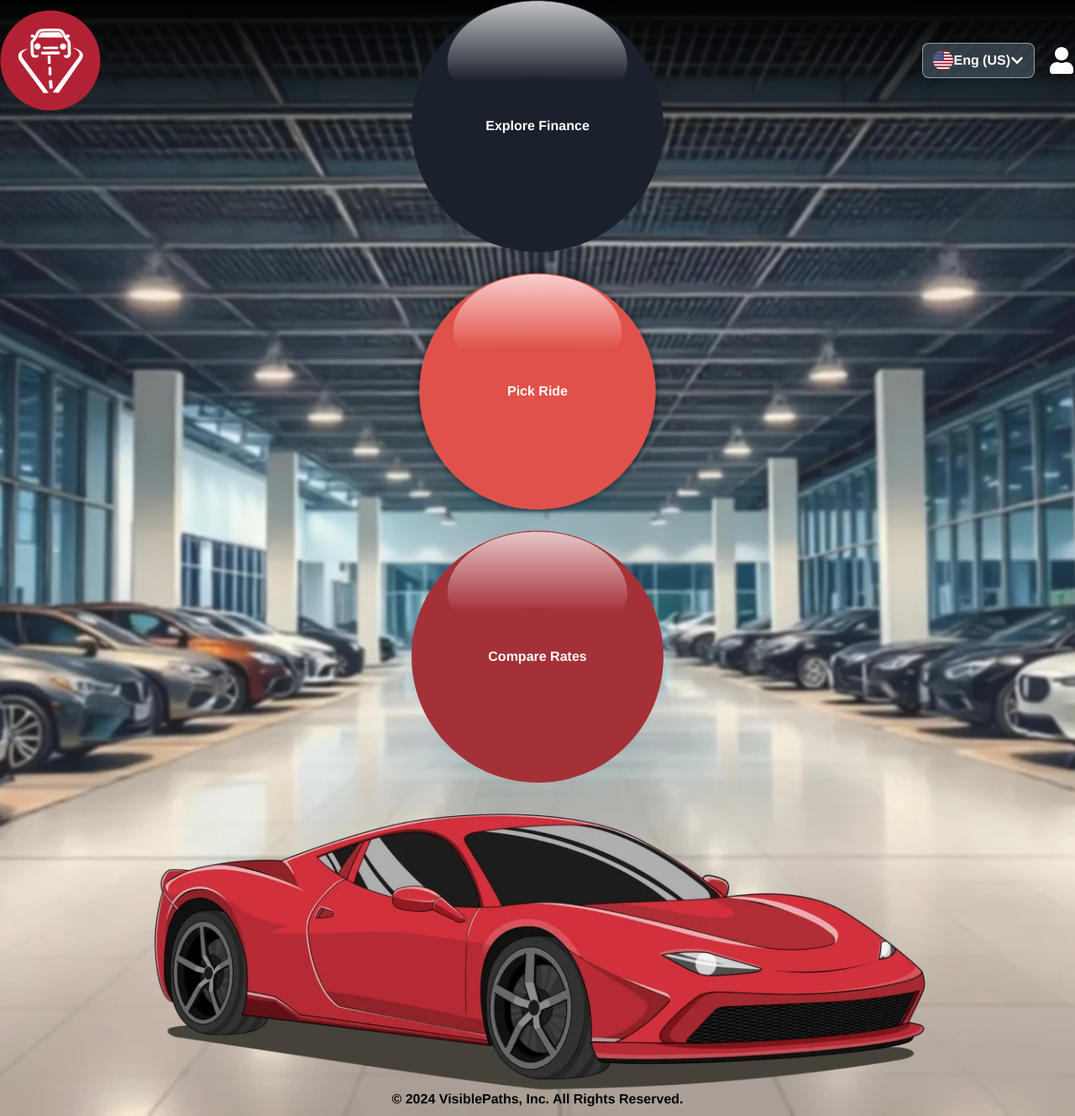
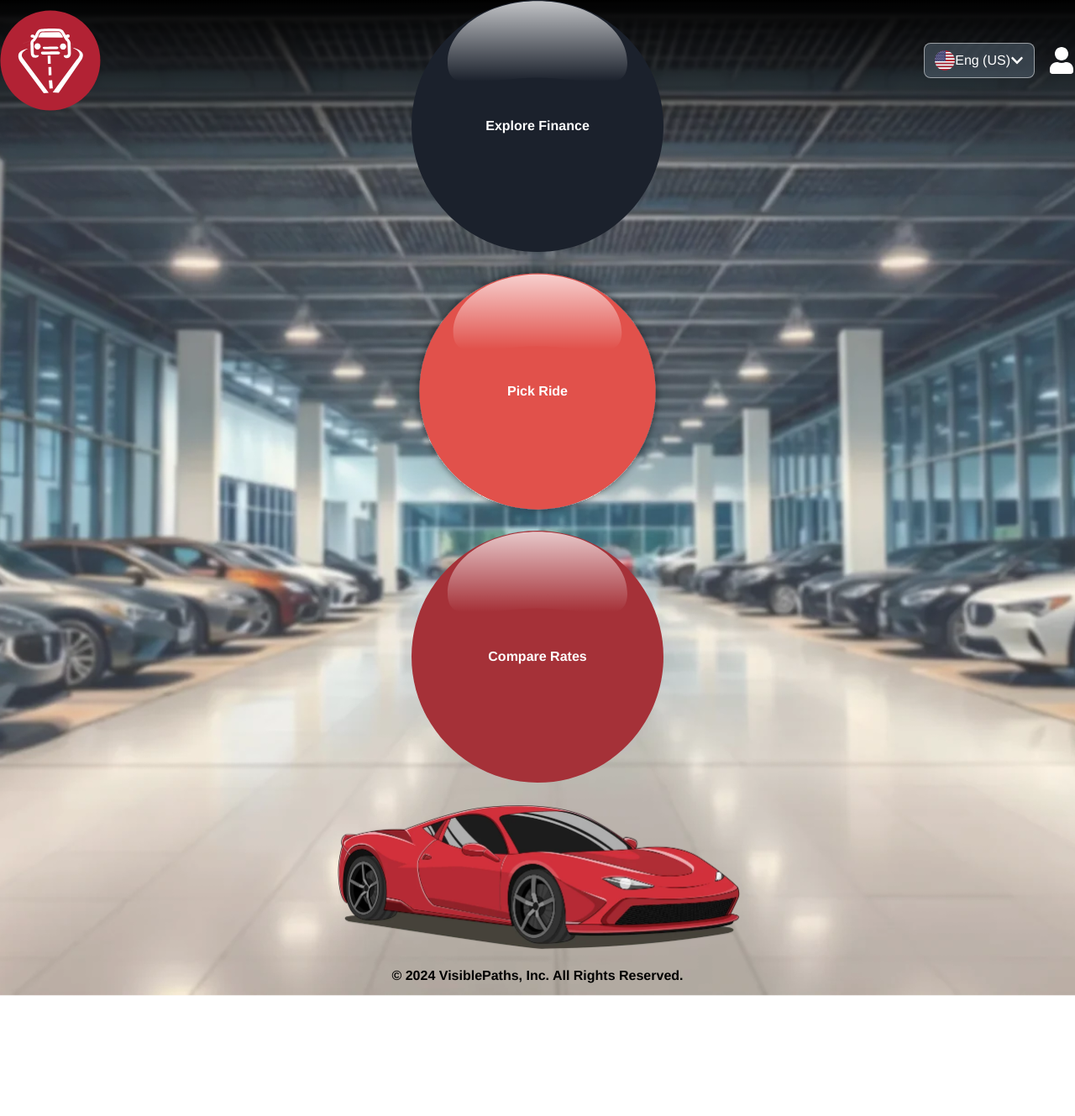
Before and after one commit to Abulkalam-Asif/visible-paths-portal, a Next.js app: page / in a window 1280 px wide. Shown: the whole page at 84% size. After the commit the page ends 1186 px from the top, so only its background shows below. Built offline with nearby package versions, Linux system fonts and the light colour scheme; what fluid-tailwind would draw is missing.

Commit message:
header and homepage modified

```diff
--- a/src/components/general/Footer.tsx
+++ b/src/components/general/Footer.tsx
@@ -4,7 +4,7 @@ const Footer = () => {
   return (
     <>
       <footer className="w-full absolute -translate-y-full">
-        <p className="w-full text-center font-bold text-sm pb-2 lg:~lg:~text-sm/lg lg:~lg:~pb-2/4">
+        <p className="w-full text-center font-bold text-sm pb-3">
           &copy; 2024 VisiblePaths, Inc. All Rights Reserved.
         </p>
       </footer>
--- a/src/components/general/Header.tsx
+++ b/src/components/general/Header.tsx
@@ -21,7 +21,7 @@ const Header = () => {
   return (
     <>
       <header className="absolute top-0 left-0 right-0 bg-gradient-to-b from-black/100 to-black/0 lg:from-black/0">
-        <div className="~lg:~max-w-3xl/7xl mx-auto ~px-4/8 pt-3 pb-6 flex flex-col gap-3 lg:~lg:~pt-5/10 lg:~lg:~pb-3/6">
+        <div className="max-w-8xl mx-auto ~px-4/8 pt-3 pb-6 flex flex-col gap-2 lg:~lg:~pt-5/10">
           <div className="flex items-center justify-between">
             <div className="flex items-center lg:~lg:~gap-2/4">
               <Link href={"/"}>
@@ -31,10 +31,10 @@ const Header = () => {
                   width={120}
                   height={120}
                   priority={true}
-                  className="~/lg:~w-14/20 ~/lg:~h-14/20 lg:~lg:~w-20/40 lg:~lg:~h-20/40"
+                  className="~/lg:~w-14/20 ~/lg:~h-14/20 lg:~lg:~w-20/32 lg:~lg:~h-20/32"
                 />
               </Link>
-              <h1 className="hidden lg:block lg:~lg:~text-lg/4.5xl text-white font-bold px-[0.25em] py-[0.25em] bg-[#4D5C69]/5 border-[0.1px] border-white/30 bg-blur-[2px] rounded">
+              <h1 className="hidden lg:block text-white font-bold px-[0.25em] py-[0.25em] bg-[#4D5C69]/5 border-[0.1px] border-white/30 bg-blur-[2px] rounded lg:~lg:~text-lg/4xl">
                 {heading}
               </h1>
             </div>
--- a/src/components/general/HeaderLangDropdown.tsx
+++ b/src/components/general/HeaderLangDropdown.tsx
@@ -43,7 +43,7 @@ const HeaderLangDropdown = () => {
         ref={dropownRef}
         className="relative bg-[#4D5C69]/60 border-[.25px] rounded-lg border-white/50">
         <button
-          className="text-white font-semibold text-xs flex items-center ~gap-2/4 px-[0.75em] py-[0.5em] lg:~lg:~text-sm/2xl"
+          className="text-white font text-xs flex items-center ~gap-2/4 px-[0.75em] py-[0.5em] lg:~lg:~text-sm/2xl"
           onClick={() => {
             setIsExpanded(prev => !prev);
           }}>
@@ -71,7 +71,7 @@ const HeaderLangDropdown = () => {
             {Object.keys(languages).map((lang: string) => (
               <button
                 key={lang}
-                className="text-white font-semibold text-xs flex items-center ~gap-2/4 px-[0.75em] py-[0.5em] lg:~lg:~text-sm/2xl"
+                className="text-white font text-xs flex items-center ~gap-2/4 px-[0.75em] py-[0.5em] lg:~lg:~text-sm/2xl"
                 onClick={() => {
                   setCurrentLang(lang as keyof typeof languages);
                   setIsExpanded(false);
--- a/src/components/home/HomeClientPage.tsx
+++ b/src/components/home/HomeClientPage.tsx
@@ -12,7 +12,7 @@ const HomeClientPage = () => {
   return (
     <>
       <section className="min-h-screen h-auto bg-main bg-no-repeat bg-top bg-cover">
-        <div className="~lg:~max-w-3xl/7xl mx-auto ~px-4/8 pb-4 ~/md:~pt-36/40 lg:~lg:~pt-32/64 lg:~lg:~pb-6/10">
+        <div className="max-w-7xl w-4/5 mx-auto ~px-4/8 pb-12 ~/md:~pt-36/40 lg:~lg:~pt-32/64">
           <div className="w-full flex flex-col items-center gap-4 sm:~sm:~gap-4/20 sm:flex-row sm:justify-evenly">
             <HomeLink
               text="Explore Finance"
@@ -32,7 +32,7 @@ const HomeClientPage = () => {
               alt="Car"
               width={500}
               height={500}
-              className="w-3/4 h-auto mx-auto"
+              className="h-auto mx-auto sm:w-3/4"
             />
           </div>
         </div>
--- a/src/components/home/HomeLink.tsx
+++ b/src/components/home/HomeLink.tsx
@@ -21,10 +21,10 @@ const HomeLink = ({ href, text, circleImg }: HomeLinkProps) => {
           alt={text}
           width={300}
           height={300}
-          className="~sm/lg:~w-32/56 h-auto lg:~lg:~w-36/72"
+          className="~sm/lg:~w-32/56 h-auto lg:~lg:~w-48/72"
           onLoad={() => setIsLoaded(true)}
         />
-        <span className="absolute top-1/2 left-1/2 -translate-y-1/2 -translate-x-1/2 w-full text-white text-center font-bold text-xl leading-none sm:~sm/lg:~text-xl/4.5xl lg:~lg:~text-2xl/5xl lg:leading-normal">
+        <span className="absolute top-1/2 left-1/2 -translate-y-1/2 -translate-x-1/2 w-full text-white text-center font-bold text-xl leading-none sm:~sm/lg:~text-xl/4.5xl lg:~lg:~text-3xl/5xl lg:leading-normal">
           {text}
         </span>
       </Link>
--- a/tailwind.config.ts
+++ b/tailwind.config.ts
@@ -16,7 +16,7 @@ const config: Config = {
     extend: {
       screens: {
         xs: "25rem",
-        "2xl": "120rem",
+        "2xl": "90rem",
       },
       fontFamily: {
         helvetica: ["Helvetica", "Arial", "sans-serif"],
@@ -36,6 +36,9 @@ const config: Config = {
         customRed: "#B22234",
         customCream: "#F6F4F1",
       },
+      maxWidth: {
+        "8xl": "90rem",
+      },
       backdropBlur: {
         financeForm: "10px",
         surveyForm: "35px",
```
Also changed, not shown: public/images/mainBg.webp.
